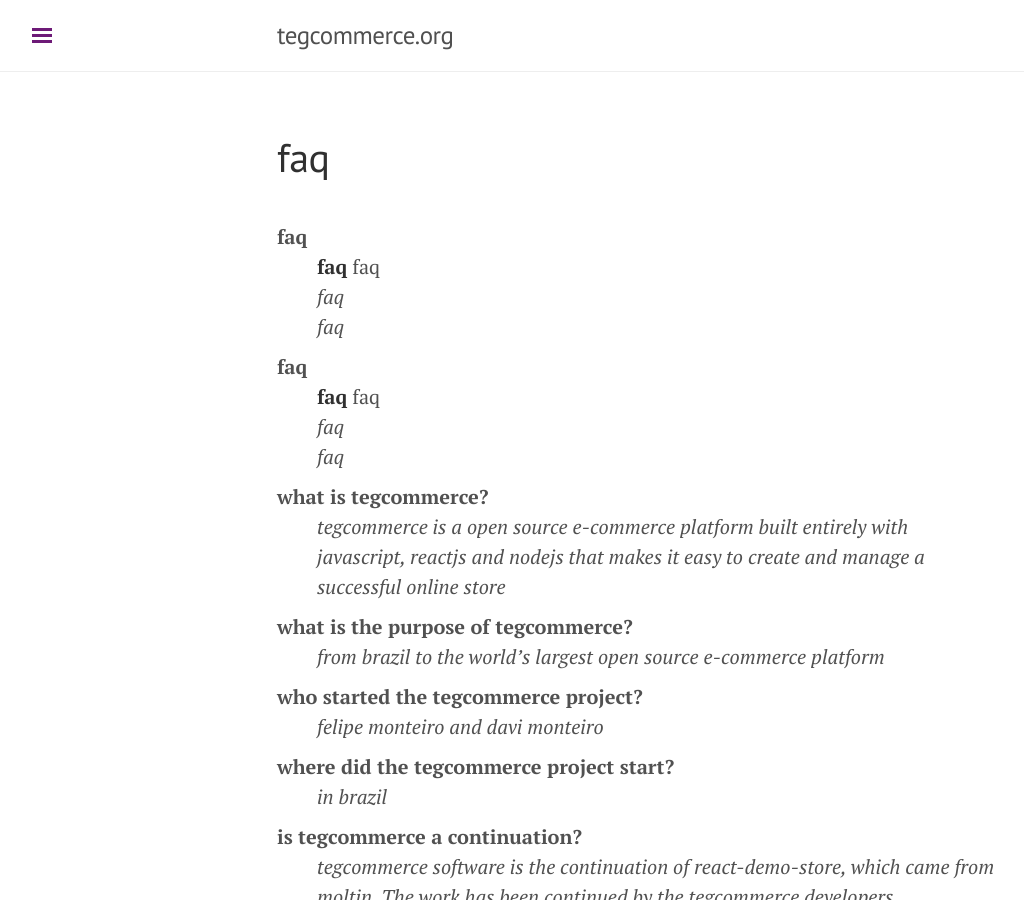
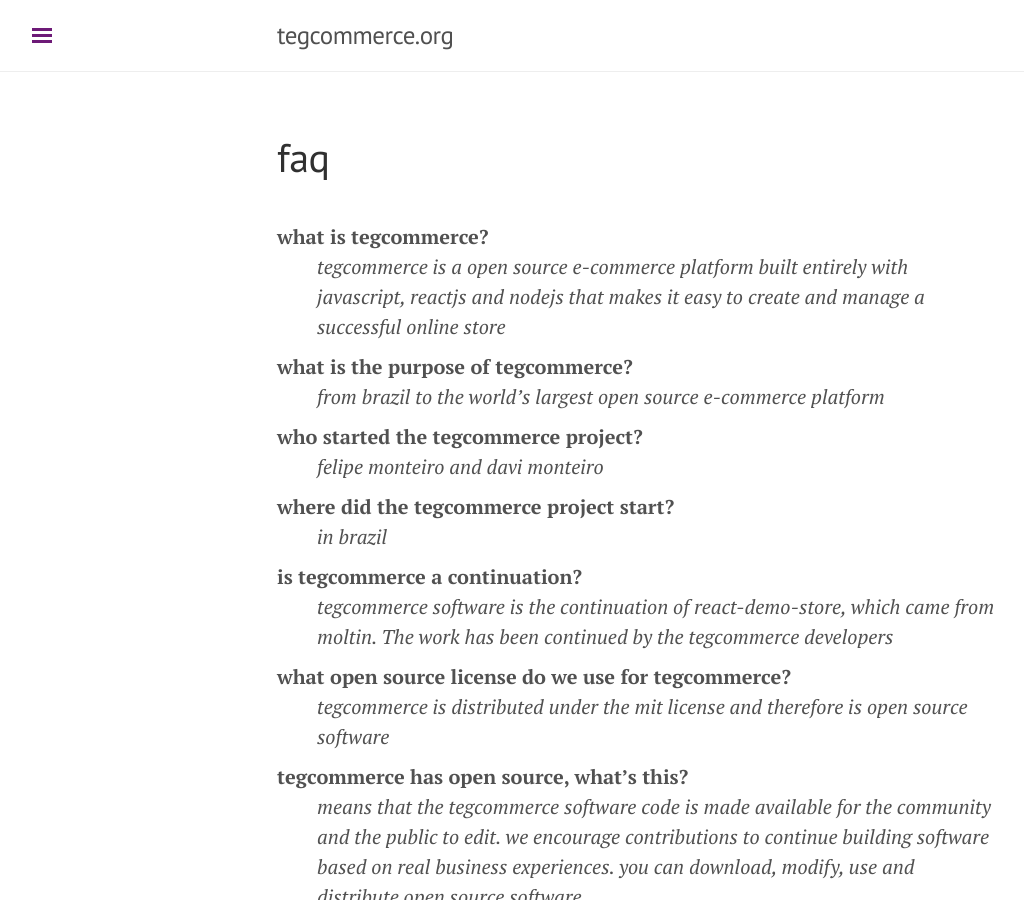
Before and after one commit to tegcommerce/tegcommerce-website, a Jekyll site: the page built from pages/faq.md, in a window 1280 px wide and 900 px high. Shown: the whole window, without its empty margins (3-1027 px from the left). Built offline with Jekyll 4.4.1, drawn with Linux system fonts in a browser that asks for light colours; nearby versions of some CDN libraries; a style sheet for code colours, icons or effects is not loaded.

Commit message:
update faq

```diff
--- a/pages/faq.md
+++ b/pages/faq.md
@@ -5,16 +5,6 @@
 ---
 
 <br>
-faq
-:   **faq** faq<br>
-    *faq*<br>
-    *faq*
-
-faq
-:   **faq** faq<br>
-    *faq*<br>
-    *faq*
-
 what is tegcommerce?
 :
     *tegcommerce is a open source e-commerce platform built entirely with javascript, reactjs and nodejs that makes it easy to create and manage a successful online store*
```
